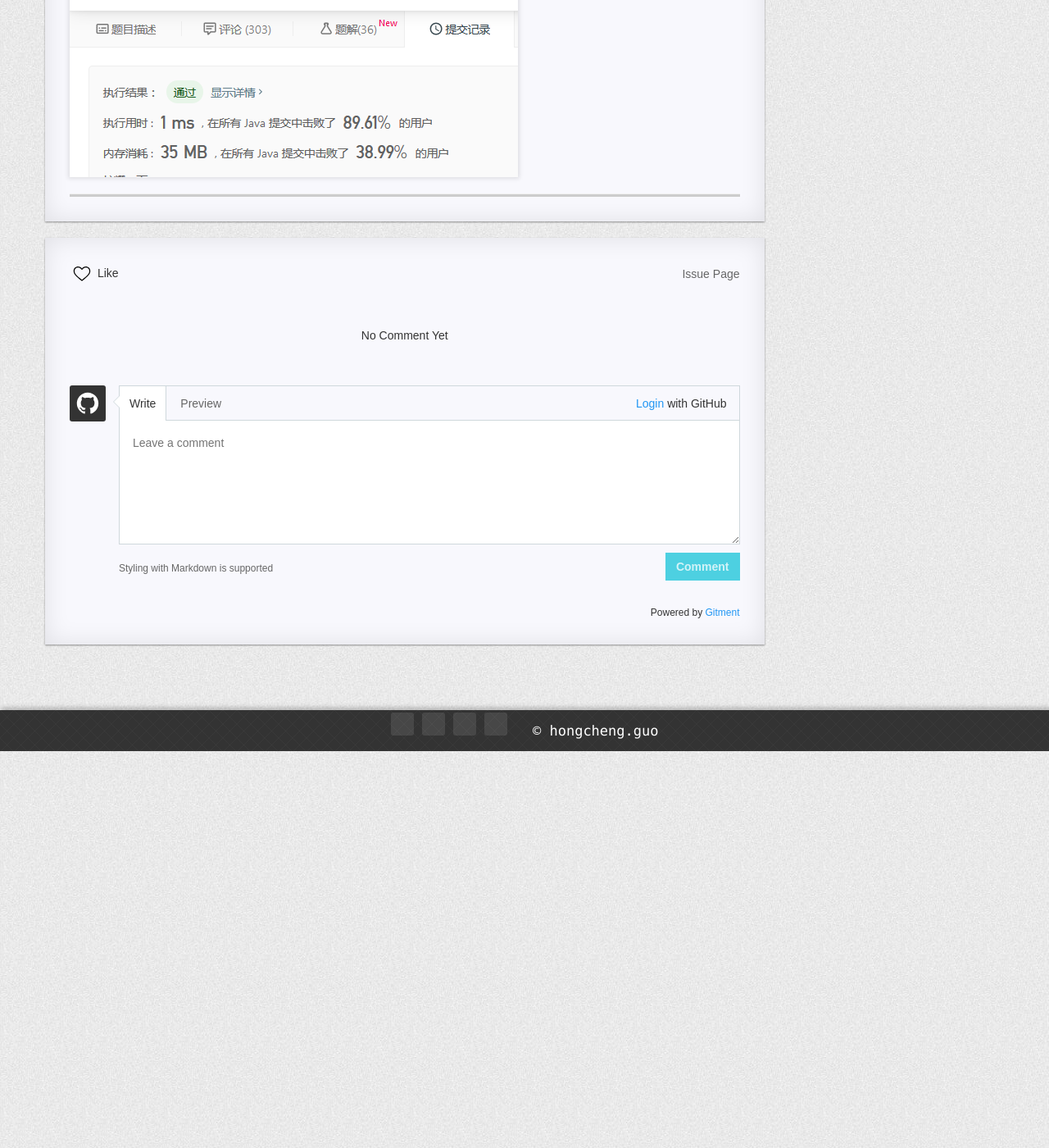
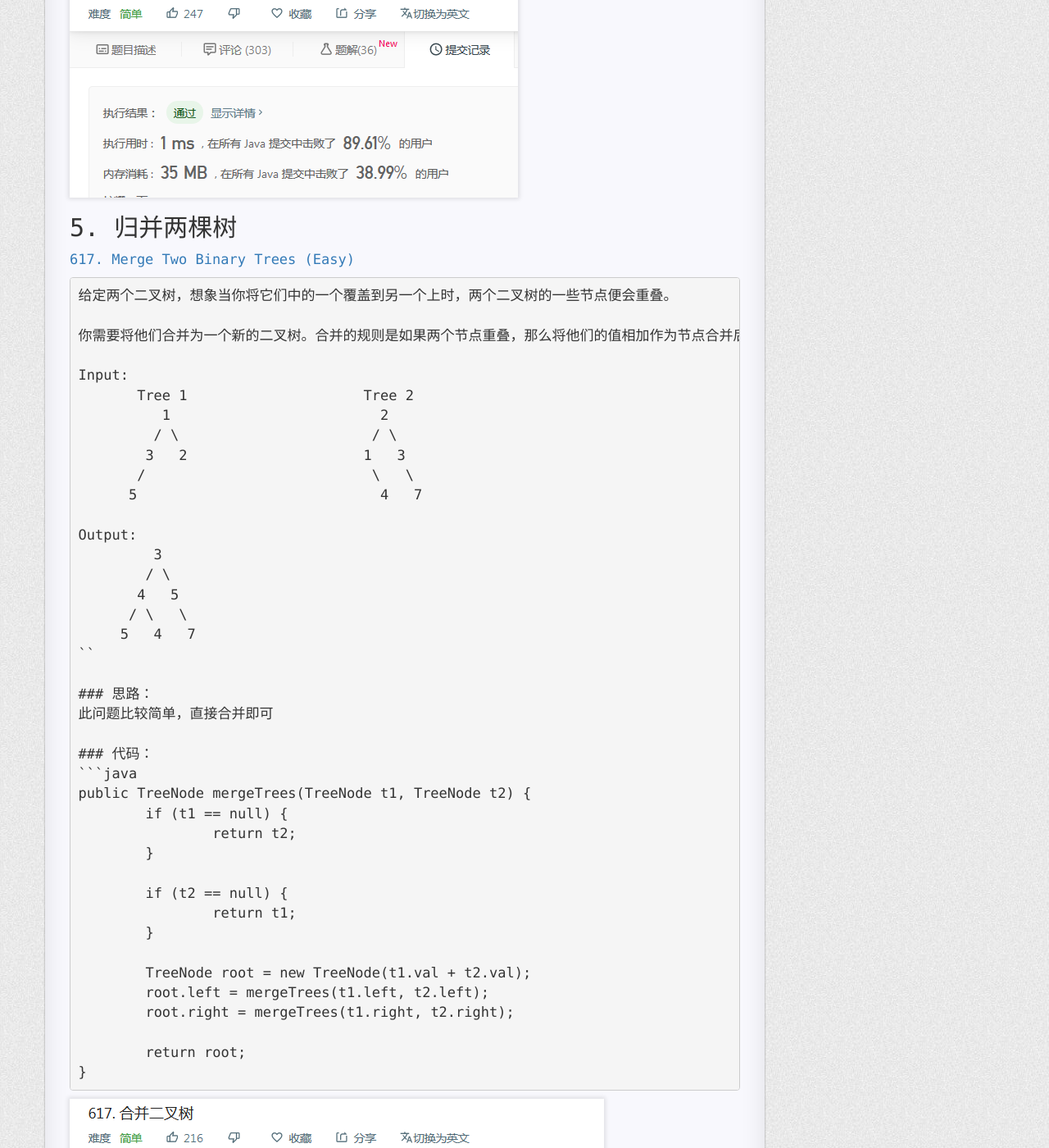
Before and after one commit to FrankdeBoers/blog, a Jekyll site: the page built from _posts/2019-08-19-LeetCode解题笔记：二叉树主题.md, in a window 1280 px wide and 1400 px high, scrolled down 5869 px. Shown: the whole window at 82% size. Built offline with Jekyll 4.4.1, drawn with Linux system fonts in a browser that asks for light colours; nearby versions of some CDN libraries; a style sheet for code colours, icons or effects is not loaded.

Commit message:
Update 2019-08-19-LeetCode解题笔记：二叉树主题.md

````diff
--- a/_posts/2019-08-19-LeetCode解题笔记：二叉树主题.md
+++ b/_posts/2019-08-19-LeetCode解题笔记：二叉树主题.md
@@ -28,6 +28,7 @@ categories: Java
     * [2.1 判断是否是查找二叉树](#2.1-判断是否是查找二叉树)
     * [3. 两节点的最长路径](#3-两节点的最长路径)
     * [4. 翻转树](#4-翻转树)
+    * [5. 归并两棵树](#5-归并两棵树)
 
 ## 1. 树的高度
 [104. Maximum Depth of Binary Tree (Easy)](https://leetcode.com/problems/maximum-depth-of-binary-tree/description/)
@@ -242,3 +243,52 @@ public TreeNode invertTree(TreeNode root) {
 ```
 
 ![翻转二叉树](https://raw.githubusercontent.com/FrankdeBoers/blog/master/static/img/%E7%BF%BB%E8%BD%AC%E4%BA%8C%E5%8F%89%E6%A0%91.png)
+
+
+## 5. 归并两棵树
+
+[617. Merge Two Binary Trees (Easy)](https://leetcode.com/problems/merge-two-binary-trees/description/)
+
+```html
+给定两个二叉树，想象当你将它们中的一个覆盖到另一个上时，两个二叉树的一些节点便会重叠。
+
+你需要将他们合并为一个新的二叉树。合并的规则是如果两个节点重叠，那么将他们的值相加作为节点合并后的新值，否则不为 NULL 的节点将直接作为新二叉树的节点。
+
+Input:
+       Tree 1                     Tree 2
+          1                         2
+         / \                       / \
+        3   2                     1   3
+       /                           \   \
+      5                             4   7
+
+Output:
+         3
+        / \
+       4   5
+      / \   \
+     5   4   7
+``
+
+### 思路：
+此问题比较简单，直接合并即可
+
+### 代码：
+```java
+public TreeNode mergeTrees(TreeNode t1, TreeNode t2) {
+	if (t1 == null) {
+		return t2;
+	}
+
+	if (t2 == null) {
+		return t1;
+	}
+
+	TreeNode root = new TreeNode(t1.val + t2.val);
+	root.left = mergeTrees(t1.left, t2.left);
+	root.right = mergeTrees(t1.right, t2.right);
+
+	return root;
+}
+```
+![合并二叉树](https://raw.githubusercontent.com/FrankdeBoers/blog/master/static/img/%E5%90%88%E5%B9%B6%E4%BA%8C%E5%8F%89%E6%A0%91.png)
````
